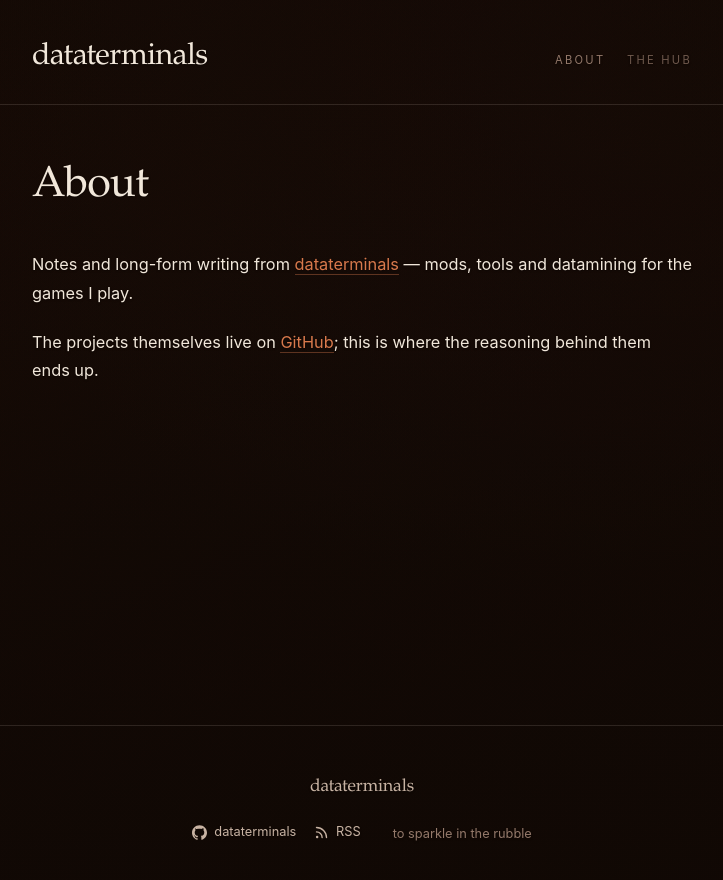
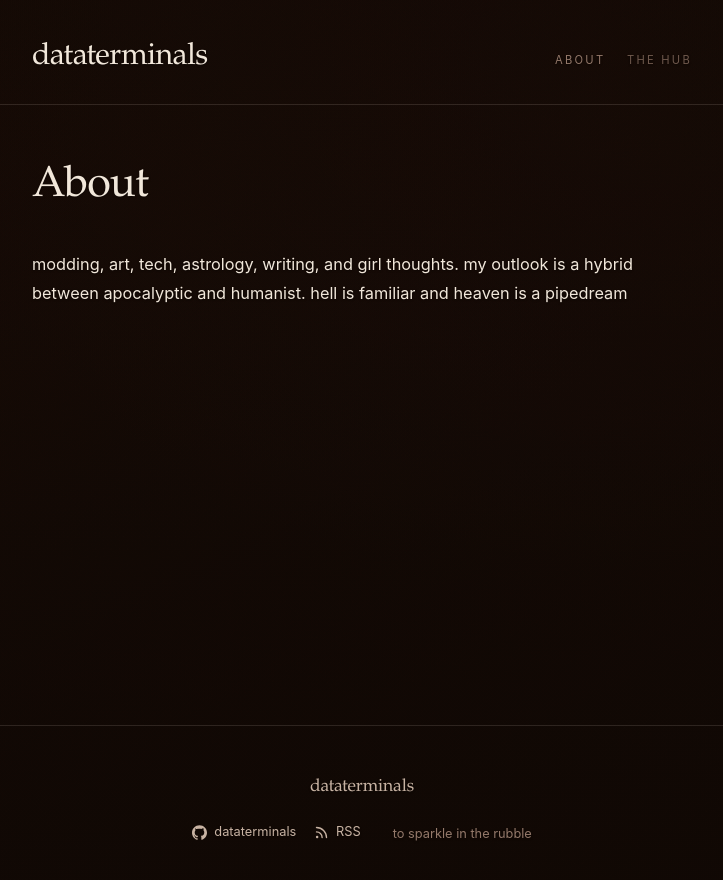
Before and after one commit to dataterminals/blog, a Jekyll site: the page built from about.md, in a window 1280 px wide. Shown: the top 880 px of the page, without its empty margins (278-1001 px from the left). Built offline with Jekyll 4.4.1, drawn with Linux system fonts in a browser that asks for light colours.

Commit message:
Write the About page
Replaces the placeholder that carried the hub's old tagline.

Co-Authored-By: Claude Opus 5 <noreply@anthropic.com>

```diff
--- a/about.md
+++ b/about.md
@@ -5,12 +5,4 @@ permalink: /about/
 nav_order: 1
 ---
 
-<!-- Placeholder. Geohot never replaced minima's stock About text and his blog
-     still says it is "the base Jekyll theme" six years on — this is the version
-     of that mistake that at least admits what it is. Write over it. -->
-
-Notes and long-form writing from [dataterminals](https://dataterminals.github.io/) —
-mods, tools and datamining for the games I play.
-
-The projects themselves live on [GitHub](https://github.com/dataterminals);
-this is where the reasoning behind them ends up.
+modding, art, tech, astrology, writing, and girl thoughts. my outlook is a hybrid between apocalyptic and humanist. hell is familiar and heaven is a pipedream
```
